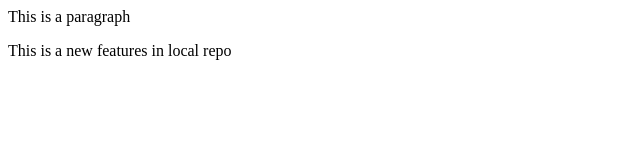
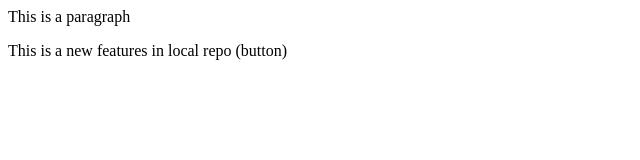
Before and after one commit to varunwolf/localRepo, a plain HTML site: page index.html in a window 1280 px wide. Shown: the full height of the page, 0-640 px from the left. Drawn offline with Linux system fonts and the light colour scheme.

```diff
--- a/index.html
+++ b/index.html
@@ -1,2 +1,2 @@
 <p>This is a paragraph</p>
-<P>This is a new features in local repo</P>
+<P>This is a new features in local repo (button)</P>
```
